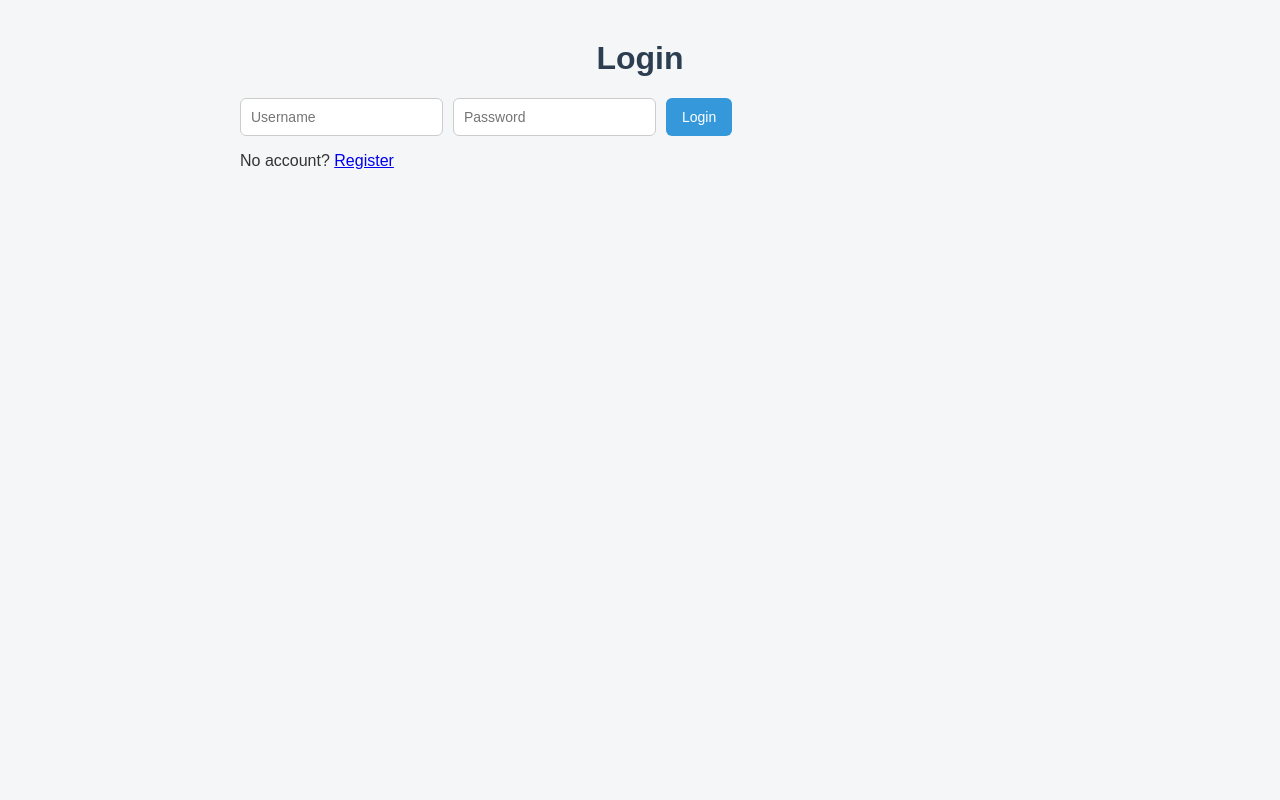
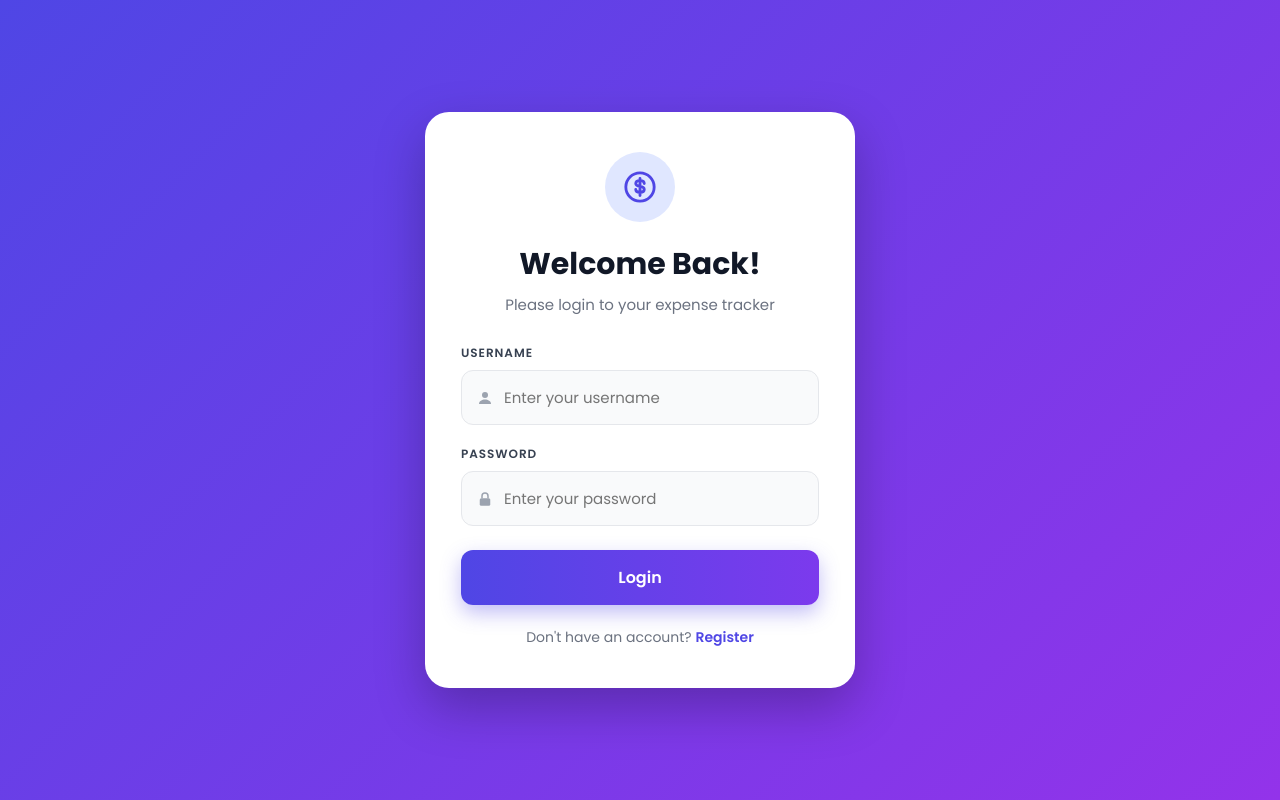
Before and after one commit to Malshi123/Expense-Tracker, a Flask app: page /login in a window 1280 px wide. Run offline with Flask 3, Linux system fonts and the light colour scheme.

Commit message:
Add styled login and register pages

```diff
--- /dev/null
+++ b/static/auth.css
@@ -0,0 +1,141 @@
+* {
+    box-sizing: border-box;
+    margin: 0;
+    padding: 0;
+}
+
+body {
+    font-family: 'Poppins', Arial, sans-serif;
+    min-height: 100vh;
+    display: flex;
+    align-items: center;
+    justify-content: center;
+    background: linear-gradient(135deg, #4f46e5, #9333ea);
+    padding: 20px;
+}
+
+.auth-card {
+    background: #ffffff;
+    width: 100%;
+    max-width: 430px;
+    padding: 40px 36px;
+    border-radius: 24px;
+    box-shadow: 0 20px 50px rgba(0, 0, 0, 0.25);
+    text-align: center;
+}
+
+.auth-icon {
+    width: 70px;
+    height: 70px;
+    border-radius: 50%;
+    background: #e0e7ff;
+    color: #4f46e5;
+    display: flex;
+    align-items: center;
+    justify-content: center;
+    margin: 0 auto 20px;
+}
+
+.auth-icon svg {
+    width: 34px;
+    height: 34px;
+}
+
+h1 {
+    font-size: 30px;
+    font-weight: 700;
+    color: #111827;
+}
+
+.subtitle {
+    color: #6b7280;
+    font-size: 15px;
+    margin: 6px 0 28px;
+}
+
+.error {
+    background: #fee2e2;
+    color: #b91c1c;
+    padding: 10px 14px;
+    border-radius: 10px;
+    font-size: 14px;
+    margin-bottom: 18px;
+}
+
+form {
+    text-align: left;
+}
+
+label {
+    display: block;
+    font-size: 12px;
+    font-weight: 600;
+    letter-spacing: 0.08em;
+    color: #374151;
+    margin-bottom: 8px;
+}
+
+.input-wrap {
+    display: flex;
+    align-items: center;
+    gap: 10px;
+    background: #f9fafb;
+    border: 1px solid #e5e7eb;
+    border-radius: 12px;
+    padding: 0 14px;
+    margin-bottom: 20px;
+}
+
+.input-wrap:focus-within {
+    border-color: #6366f1;
+    box-shadow: 0 0 0 3px rgba(99, 102, 241, 0.2);
+}
+
+.input-wrap svg {
+    width: 18px;
+    height: 18px;
+    color: #9ca3af;
+    flex-shrink: 0;
+}
+
+.input-wrap input {
+    flex: 1;
+    border: none;
+    background: transparent;
+    padding: 15px 0;
+    font-size: 15px;
+    font-family: inherit;
+    outline: none;
+}
+
+button {
+    width: 100%;
+    padding: 15px;
+    border: none;
+    border-radius: 12px;
+    background: linear-gradient(90deg, #4f46e5, #7c3aed);
+    color: #ffffff;
+    font-size: 16px;
+    font-weight: 600;
+    font-family: inherit;
+    cursor: pointer;
+    box-shadow: 0 8px 20px rgba(79, 70, 229, 0.35);
+    margin-top: 4px;
+}
+
+button:hover {
+    opacity: 0.92;
+}
+
+.switch {
+    margin-top: 22px;
+    font-size: 14px;
+    color: #6b7280;
+    text-align: center;
+}
+
+.switch a {
+    color: #4f46e5;
+    font-weight: 600;
+    text-decoration: none;
+}
--- a/templates/login.html
+++ b/templates/login.html
@@ -1,22 +1,51 @@
 <!DOCTYPE html>
 <html>
 <head>
+    <meta charset="UTF-8">
+    <meta name="viewport" content="width=device-width, initial-scale=1">
     <title>Login</title>
-    <link rel="stylesheet" href="{{ url_for('static', filename='style.css') }}">
+    <link href="https://fonts.googleapis.com/css2?family=Poppins:wght@400;500;600;700&display=swap" rel="stylesheet">
+    <link rel="stylesheet" href="{{ url_for('static', filename='auth.css') }}">
 </head>
 <body>
-    <h1>Login</h1>
+    <div class="auth-card">
+        <div class="auth-icon">
+            <svg viewBox="0 0 24 24" fill="none" stroke="currentColor" stroke-width="2" stroke-linecap="round">
+                <circle cx="12" cy="12" r="10"/>
+                <path d="M12 6v12M15 9.5c0-1.4-1.3-2-3-2s-3 .8-3 2 1.3 1.8 3 2 3 .8 3 2.2-1.3 2-3 2-3-.7-3-2"/>
+            </svg>
+        </div>
 
-    {% if error %}
-        <p style="color: red;">{{ error }}</p>
-    {% endif %}
+        <h1>Welcome Back!</h1>
+        <p class="subtitle">Please login to your expense tracker</p>
 
-    <form action="/login" method="POST" class="add-form">
-        <input type="text" name="username" placeholder="Username" required>
-        <input type="password" name="password" placeholder="Password" required>
-        <button type="submit">Login</button>
-    </form>
+        {% if error %}
+            <p class="error">{{ error }}</p>
+        {% endif %}
 
-    <p>No account? <a href="/register">Register</a></p>
+        <form action="/login" method="POST">
+            <label for="username">USERNAME</label>
+            <div class="input-wrap">
+                <svg viewBox="0 0 24 24" fill="currentColor">
+                    <circle cx="12" cy="8" r="4"/>
+                    <path d="M4 20c0-4 4-6 8-6s8 2 8 6z"/>
+                </svg>
+                <input type="text" id="username" name="username" placeholder="Enter your username" required>
+            </div>
+
+            <label for="password">PASSWORD</label>
+            <div class="input-wrap">
+                <svg viewBox="0 0 24 24" fill="currentColor">
+                    <rect x="5" y="11" width="14" height="10" rx="2"/>
+                    <path d="M8 11V8a4 4 0 018 0v3" fill="none" stroke="currentColor" stroke-width="2"/>
+                </svg>
+                <input type="password" id="password" name="password" placeholder="Enter your password" required>
+            </div>
+
+            <button type="submit">Login</button>
+        </form>
+
+        <p class="switch">Don't have an account? <a href="/register">Register</a></p>
+    </div>
 </body>
 </html>
```
